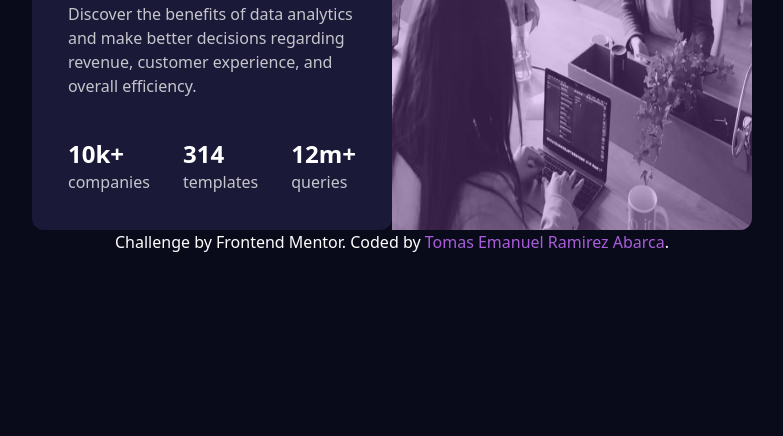
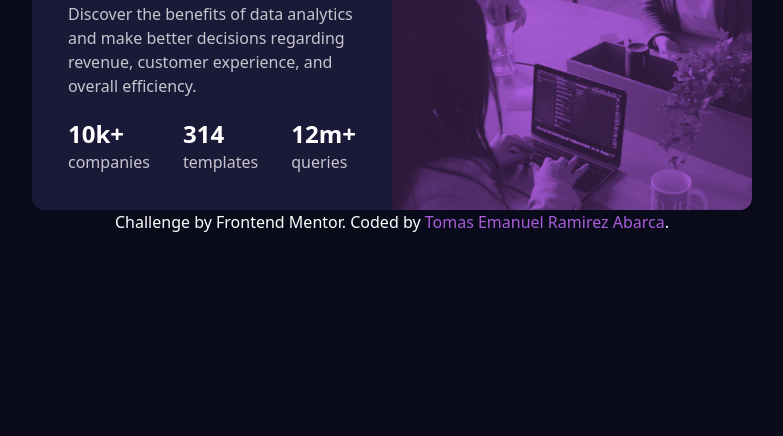
Before and after one commit to emanuel-ra/stats-preview-card-component, a website: page index.html in a window 1280 px wide. Shown: the part 364-800 px from the top of the page, without its empty margins (248-1031 px from the left). Drawn offline with Linux system fonts and the light colour scheme.

Commit message:
Fix color on picture

```diff
--- a/index.html
+++ b/index.html
@@ -49,9 +49,8 @@
       <div class="card-right">
         <picture>
           <source media="(min-width:375px)" srcset="./images/image-header-mobile.jpg">
-          <img src="./images/image-header-desktop.jpg" alt="People" class="w-full h-full rounded-t-xl lg:rounded-t-none lg:rounded-r-xl">
+          <img src="./images/image-header-desktop.jpg" alt="People" class="block object-cover max-w-full h-full mix-blend-multiply opacity-75">
         </picture>
-        <div class="w-full h-full bg-skin-soft-violet opacity-30 absolute top-0 rounded-t-xl lg:rounded-t-none lg:rounded-r-xl"></div>
       </div>
 
     </div>
--- a/src/app.css
+++ b/src/app.css
@@ -28,9 +28,9 @@
         @apply p-5 w-11/12 lg:w-[90vh] flex flex-col flex-col-reverse md:flex-row md:p-0
     }
     .card-left{
-        @apply w-full md:w-1/2 bg-skin-dark-desaturated-blue p-9 space-y-10 rounded-b-xl lg:rounded-l-xl
+        @apply w-full md:w-1/2 p-9 space-y-5 rounded-b-xl lg:rounded-br-none lg:rounded-l-xl bg-skin-dark-desaturated-blue
     }
     .card-right{
-       @apply w-full md:w-1/2 rounded-t-xl lg:rounded-r-xl relative
+       @apply w-full md:w-1/2 rounded-t-xl md:rounded-tl-none md:rounded-r-xl relative bg-skin-soft-violet
     }
 }
```
Also changed, not shown: dist/app.css.
